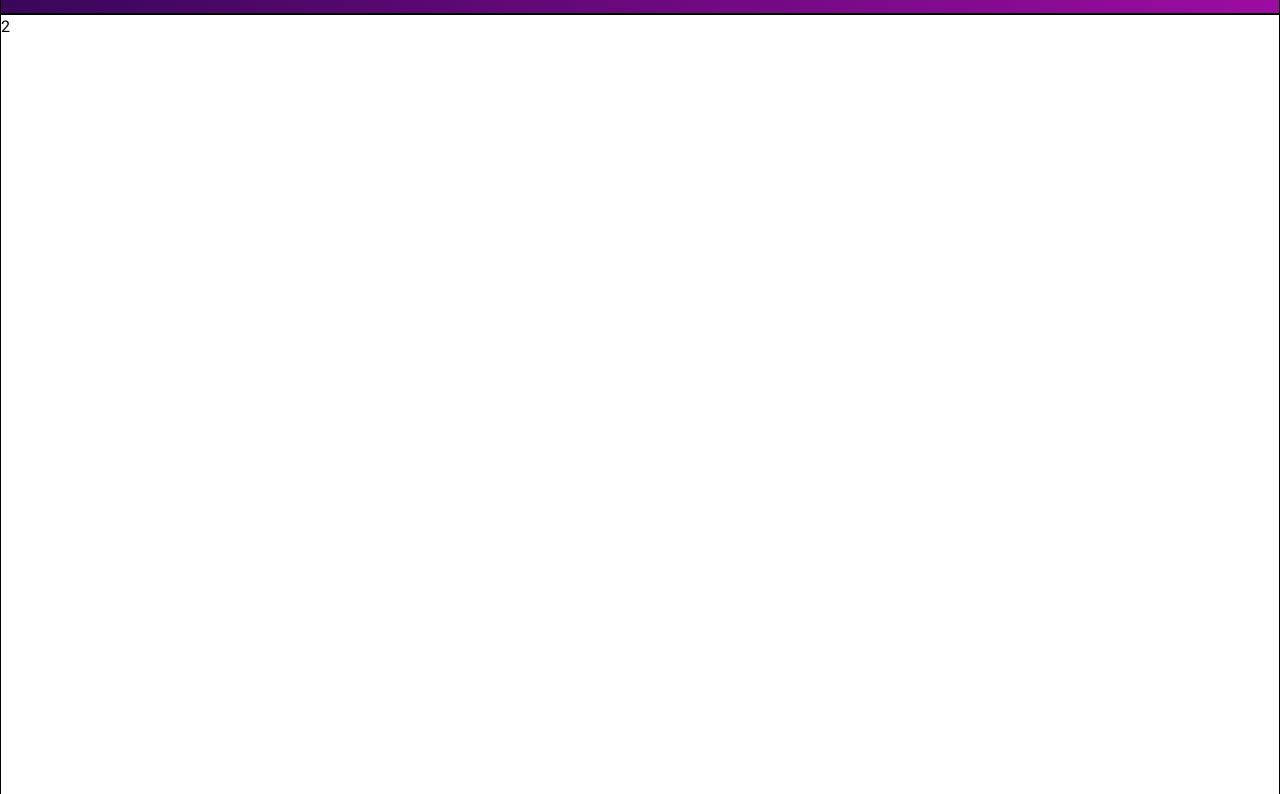
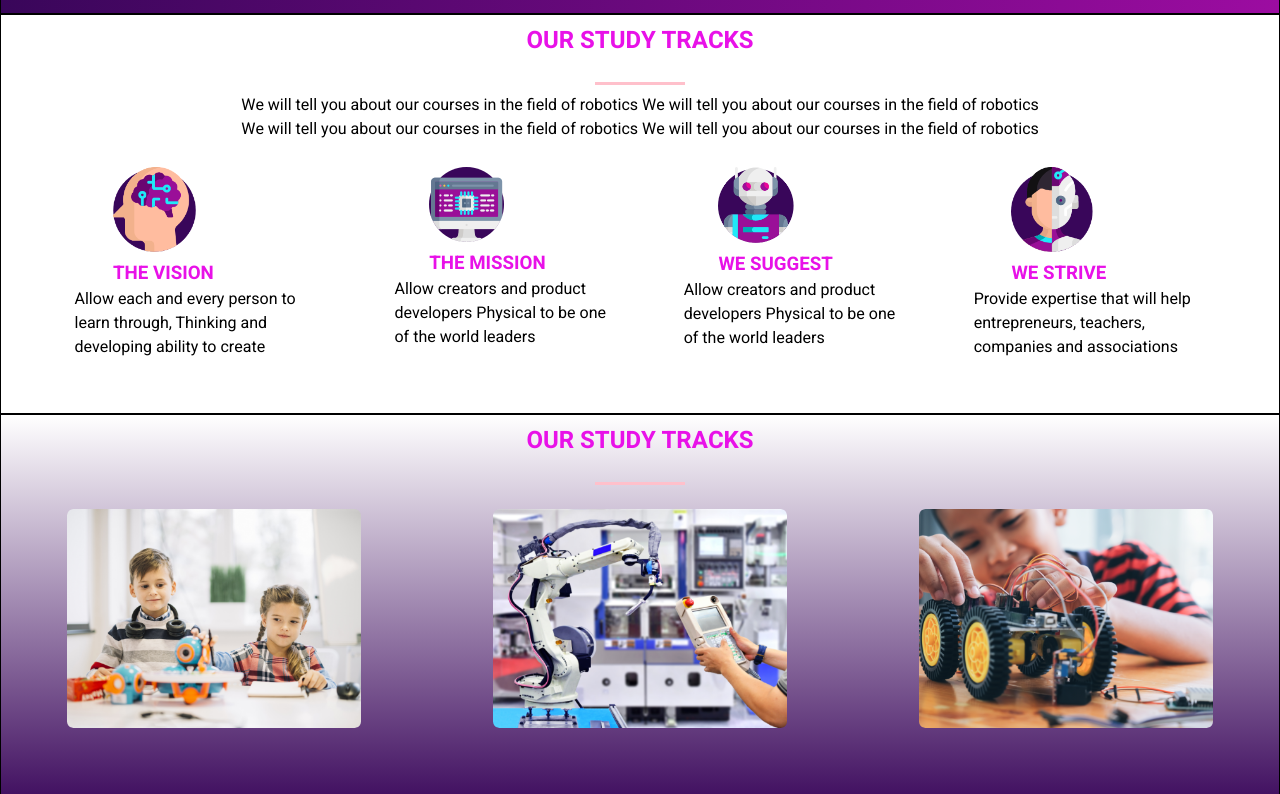
Before and after one commit to NichitaMladin/ProiectHTML-CSS, a plain HTML site: page index.html in a window 1280 px wide. Shown: the part 786-1580 px from the top of the page. Drawn offline with Linux system fonts and the light colour scheme.

Commit message:
Initial commit

```diff
--- a/index.html
+++ b/index.html
@@ -8,6 +8,7 @@
     </head>
     <body>
         <main class="app_container">
+
             <section class="hero full_page">
                 <header>
                     <i class="gg-menu"></i>
@@ -33,8 +34,50 @@
                     </div>
                 </header>
             </section>
-            <section class="study">2</section>
-            <section class="robots">3</section>
+
+            <section class="study">
+                <div class="study_title_design">
+                    <h2 class="title_study">OUR STUDY TRACKS</h2>
+                    <hr size="5px" color="pink">
+                    <p>We will tell you about our courses in the field of robotics We will tell you about our courses in the field of robotics</p>
+                    <p>We will tell you about our courses in the field of robotics We will tell you about our courses in the field of robotics</p>
+                </div>
+                <div class="study_content">
+                    <div>
+                        <img src="./projectAssets/projectAssets/img/Icon 1.png" alt="iconita vision"/>
+                        <h3>THE VISION</h3>
+                        <p>Allow each and every person to learn through, Thinking and developing  ability to create</p>
+                    </div>
+                    <div>
+                        <img src="./projectAssets/projectAssets/img/Icon 2.png" alt="icon mission"/>
+                        <h3>THE MISSION</h3>
+                        <p>Allow creators and product developers Physical to be one of the world leaders</p>
+                    </div>
+                    <div>
+                        <img src="./projectAssets/projectAssets/img/Icon 3.png" alt="icon suggest"/>
+                        <h3>WE SUGGEST</h3>
+                        <p>Allow creators and product developers Physical to be one of the world leaders</p>
+                    </div>
+                    <div>
+                        <img src="./projectAssets/projectAssets/img/Icon 4.png" alt="icon strive"/>
+                        <h3>WE STRIVE</h3>
+                        <p>Provide expertise that will help entrepreneurs, teachers, companies and associations</p>
+                    </div>
+                </div>
+            </section>
+
+            <section class="robots">
+                    <div>
+                        <h2 class="title_study">OUR STUDY TRACKS</h2>
+                        <hr size="5px" color="pink">
+                    </div>
+                    <div class="robots_images">
+                        <img src="./projectAssets/projectAssets/img/562137-PL0JE0-278.png" alt="children playing"/>
+                        <img src="./projectAssets/projectAssets/img/234.png" alt="robot arm"/>
+                        <img src="./projectAssets/projectAssets/img/3750_3.png" alt="children make a car"/>
+                    </div>
+            </section>
+
             <section class="work">4</section>
             <section class="learn">5</section>
             <section class="recommend">6</section>
--- a/style.css
+++ b/style.css
@@ -107,7 +107,7 @@ section{
 }
 
 .course_detail_button_hero:hover{
-    background-color: #e858ae;
+    background-color: #ae1772;
     color: #fff;
     opacity: 1;
     cursor: pointer;
@@ -115,11 +115,77 @@ section{
 
 
 
+.study{
+    height: 50%;
+}
+
+.title_study{
+    color: rgb(232, 17, 232);
+    font-weight: 37.5rem;
+    display: flex;
+    justify-content: center;
+    margin-top: 0.5rem;
+}
+
+hr{
+    width: 7%;
+    margin: 1.5rem auto;
+    margin-bottom: 0.5rem;
+}
+
+
+.study_title_design p{
+    display: flex;
+    justify-content: center;
+}
+
+.study_content{
+    display: flex;
+    margin-top: 2%;
+    margin-left: 5%;
+}
+
+.study_content img{
+    width: 26%;
+    margin-left: 15%;
+}
+
+.study_content img:hover{
+    transform: rotatex(360deg);
+    transition: transform 0.5s;
+}
+
+.study_content h3{
+    color: rgb(232, 17, 232);
+    margin-left: 15%;
+}
+
+.study_content p{
+    width: 75%;
+    margin-left: 3%;
+}
 
 
 
+.robots{
+    height: 50%;
+    background-image: linear-gradient(to bottom, rgba(255, 255, 255, 0), #39065a);
+}
 
+.robots img{
+    border-radius: 2%;
+    width: 23%;
+    margin-top: 1rem;
+}
 
+.robots_images{
+    display: flex;
+    justify-content: space-around;
+}
+
+.robots img:hover{
+    transform: scale(1.1);
+}
 
 
 
```
